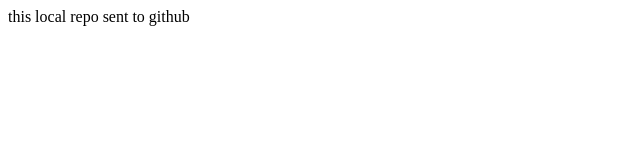
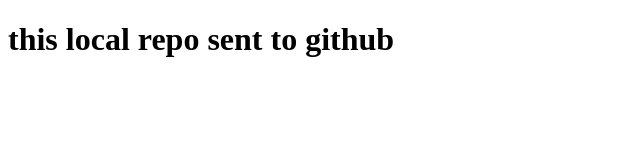
Before and after one commit to jainulislam123/LocalRepo, a plain HTML site: page index.html in a window 1280 px wide. Shown: the whole page, without its empty margins (0-640 px from the left). Drawn offline with Linux system fonts and the light colour scheme.

Commit message:
add h1 tag

```diff
--- a/index.html
+++ b/index.html
@@ -6,6 +6,6 @@
     <title>Document</title>
 </head>
 <body>
-    this local repo sent to github
+    <h1>this local repo sent to github</h1>
 </body>
 </html>
```
